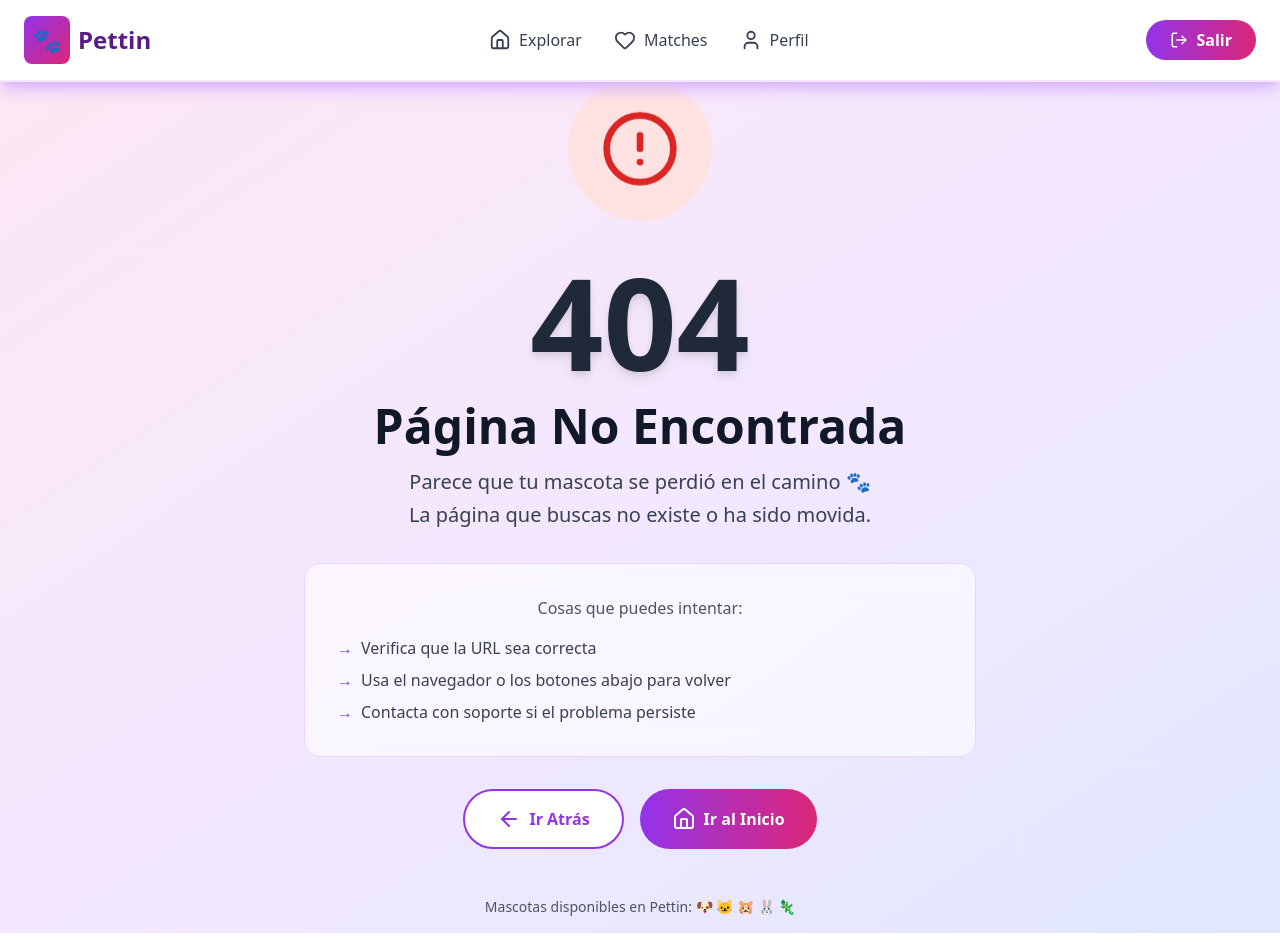
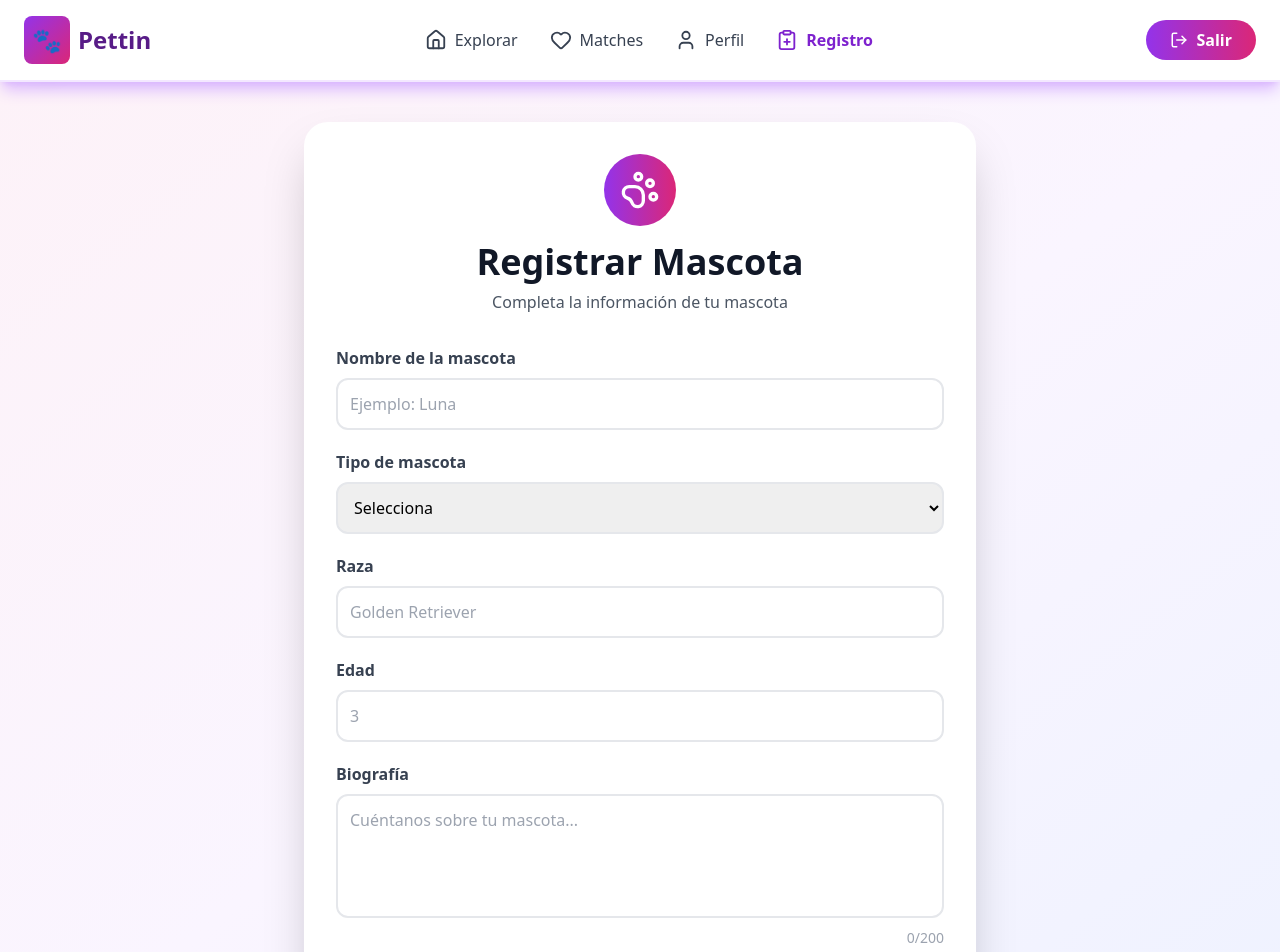
Before and after one commit to Yukimaed27/Petin, a React (Create React App) app: page /register-pet in a window 1280 px wide. Shown: the top 952 px of the page. Built offline with nearby package versions, Linux system fonts and the light colour scheme; sample sign-in values are in the browser's storage.

Commit message:
feat: añadí el formulario de regrsitro de mascotas

```diff
--- a/src/App.js
+++ b/src/App.js
@@ -11,6 +11,7 @@ import Profile from "./pages/Profile";
 import NotFound from "./pages/NotFound";
 import Navbar from "./components/Navbar";
 import Dashboard from "./pages/Dashboard";
+import RegisterPet from "./pages/RegisterPet.js";
 
 function App() {
   const { auth, logout } = useAuth();
@@ -80,11 +81,16 @@ function App() {
             element={auth ? <Profile /> : <Navigate to="/login" replace />}
           />
 
+          {/* REGISTER PET */}
+          <Route
+            path="/register-pet"
+            element={auth ? <RegisterPet /> : <Navigate to="/login" replace />}
+          />
+
           {/* RUTA COMODÍN - Captura cualquier otra ruta y muestra página 404 personalizada */}
           <Route path="*" element={<NotFound />} />
 
           {/* RUTA dashboard- ADMIN */}
-
           <Route
             path="/dashboard"
             element={
--- a/src/components/Navbar.jsx
+++ b/src/components/Navbar.jsx
@@ -2,20 +2,19 @@ import React from "react";
 import { useNavigate } from "react-router-dom";
 import { NavLink } from "react-router-dom";
 import { Home, Heart, User, LogOut } from "lucide-react";
+import { ClipboardPlus, ClipboardList } from "lucide-react";
 
 function Navbar({ onLogout }) {
-
   const navigate = useNavigate();
 
   const handleLogout = () => {
-    onLogout();       // borra token
+    onLogout(); // borra token
     navigate("/login");
   };
 
   return (
     /* NAVBAR CONTENEDOR - Barra de navegación fija con sombra profesional y sticky top */
     <nav className="sticky top-0 z-50 flex justify-between items-center px-6 py-4 bg-white shadow-lg shadow-purple-300 border-b-2 border-purple-100">
-
       <div className="flex justify-start">
         {/* LOGO PRINCIPAL - Marca y nombre de la app clickeable */}
         <button
@@ -31,11 +30,14 @@ function Navbar({ onLogout }) {
 
       {/* MENÚ DE NAVEGACIÓN - Links principales del navbar */}
       <div className="flex justify-center flex-1 gap-8 items-center sm:gap-8 mx-2">
-
         {/* BOTÓN HOME - Navega a explore */}
         <NavLink
           to="/explore"
-            className={({ isActive }) => isActive ? "font-bold text-purple-700 transition duration-300 flex items-center gap-2 cursor-pointer" : "text-gray-700 hover:text-purple-700 transition duration-300 flex items-center font-medium gap-2 cursor-pointer"}
+          className={({ isActive }) =>
+            isActive
+              ? "font-bold text-purple-700 transition duration-300 flex items-center gap-2 cursor-pointer"
+              : "text-gray-700 hover:text-purple-700 transition duration-300 flex items-center font-medium gap-2 cursor-pointer"
+          }
           // className="text-gray-700 hover:text-purple-900 transition duration-300 font-medium flex items-center gap-2"
         >
           <Home size={22} />
@@ -45,7 +47,11 @@ function Navbar({ onLogout }) {
         {/* BOTÓN MATCHES - Navega a matches */}
         <NavLink
           to="/match"
-            className={({ isActive }) => isActive ? "font-bold text-purple-700 transition duration-300 flex items-center gap-2 cursor-pointer" : "text-gray-700 hover:text-purple-700 transition duration-300 flex items-center font-medium gap-2 cursor-pointer"}
+          className={({ isActive }) =>
+            isActive
+              ? "font-bold text-purple-700 transition duration-300 flex items-center gap-2 cursor-pointer"
+              : "text-gray-700 hover:text-purple-700 transition duration-300 flex items-center font-medium gap-2 cursor-pointer"
+          }
           // className="text-gray-700 hover:text-purple-900 transition duration-300 font-medium flex items-center gap-2"
         >
           <Heart size={22} />
@@ -55,11 +61,35 @@ function Navbar({ onLogout }) {
         {/* BOTÓN PERFIL - Navega a perfil del usuario */}
         <NavLink
           to="/profile"
-            className={({ isActive }) => isActive ? "font-bold text-purple-700 transition duration-300 flex items-center gap-2 cursor-pointer" : "text-gray-700 hover:text-purple-700 transition duration-300 flex items-center font-medium gap-2 cursor-pointer"}
+          className={({ isActive }) =>
+            isActive
+              ? "font-bold text-purple-700 transition duration-300 flex items-center gap-2 cursor-pointer"
+              : "text-gray-700 hover:text-purple-700 transition duration-300 flex items-center font-medium gap-2 cursor-pointer"
+          }
           // className="text-gray-700 hover:text-purple-900 transition duration-300 font-medium flex items-center gap-2"
         >
           <User size={22} />
           <span className="hidden md:inline">Perfil</span>
+        </NavLink>
+
+        <NavLink
+          to="/register-pet"
+          className={({ isActive }) =>
+            isActive
+              ? "font-bold text-purple-700 transition duration-300 flex items-center gap-2 cursor-pointer"
+              : "text-gray-700 hover:text-purple-700 transition duration-300 flex items-center font-medium gap-2 cursor-pointer"
+          }
+        >
+          {({ isActive }) => (
+            <>
+              {isActive ? (
+                <ClipboardPlus size={22} />
+              ) : (
+                <ClipboardList size={22} />
+              )}
+              <span className="hidden md:inline">Registro</span>
+            </>
+          )}
         </NavLink>
       </div>
 
@@ -73,7 +103,6 @@ function Navbar({ onLogout }) {
           Salir
         </button>
       </div>
-
     </nav>
   );
 }
--- a/src/pages/Explore.js
+++ b/src/pages/Explore.js
@@ -159,6 +159,8 @@ function Explore() {
             <Card key={pet.id} pet={pet} />
           ))}
         </div>
+
+
       </div>
     </div>
   );
--- /dev/null
+++ b/src/pages/RegisterPet.js
@@ -0,0 +1,253 @@
+import React, { useState } from "react";
+import { useNavigate } from "react-router-dom";
+import { PawPrint, ArrowLeft } from "lucide-react";
+
+function RegisterPet() {
+  const navigate = useNavigate();
+
+  // ESTADO DEL FORMULARIO
+  const [form, setForm] = useState({
+    petName: "",
+    petType: "",
+    petBreed: "",
+    petAge: "",
+    petBio: "",
+  });
+
+  // ESTADO DE ERRORES
+  const [errors, setErrors] = useState({});
+
+  // MANEJAR CAMBIOS
+  const handleChange = (e) => {
+    setForm({
+      ...form,
+      [e.target.name]: e.target.value,
+    });
+  };
+
+  // VALIDACIONES DINÁMICAS
+  const validate = () => {
+    let newErrors = {};
+
+    // Nombre
+    if (form.petName.trim().length < 3) {
+      newErrors.petName =
+        "El nombre debe tener mínimo 3 caracteres";
+    }
+
+    // Tipo
+    if (!form.petType) {
+      newErrors.petType = "Selecciona un tipo";
+    }
+
+    // Raza
+    if (form.petBreed.trim().length < 3) {
+      newErrors.petBreed =
+        "La raza debe tener mínimo 3 caracteres";
+    }
+
+    // Edad
+    if (form.petAge <= 0) {
+      newErrors.petAge =
+        "La edad debe ser mayor a 0";
+    }
+
+    // Biografía
+    if (form.petBio.length > 200) {
+      newErrors.petBio =
+        "Máximo 200 caracteres";
+    }
+
+    setErrors(newErrors);
+
+    return Object.keys(newErrors).length === 0;
+  };
+
+  // ENVIAR FORMULARIO
+  const handleSubmit = (e) => {
+    e.preventDefault();
+
+    // VALIDAR
+    if (!validate()) return;
+
+    // GUARDAR EN LOCALSTORAGE
+    localStorage.setItem(
+      "pettin_pet",
+      JSON.stringify(form)
+    );
+
+    alert("¡Mascota registrada exitosamente! 🐾");
+
+    navigate("/profile");
+  };
+
+  return (
+    <div className="min-h-screen bg-gradient-to-br from-pink-50 via-purple-50 to-indigo-50 flex items-center justify-center px-6 py-10">
+
+      {/* BOTÓN VOLVER */}
+      <button
+        onClick={() => navigate("/explore")}
+        className="absolute top-6 left-6 bg-white p-3 rounded-full shadow-lg hover:scale-110 transition"
+      >
+        <ArrowLeft />
+      </button>
+
+      <div className="bg-white shadow-2xl rounded-3xl p-8 w-full max-w-2xl">
+
+        {/* HEADER */}
+        <div className="text-center mb-8">
+          <div className="flex justify-center mb-4">
+            <div className="bg-gradient-to-r from-purple-600 to-pink-600 p-4 rounded-full text-white">
+              <PawPrint size={40} />
+            </div>
+          </div>
+
+          <h1 className="text-4xl font-extrabold text-gray-900">
+            Registrar Mascota
+          </h1>
+
+          <p className="text-gray-600 mt-2">
+            Completa la información de tu mascota
+          </p>
+        </div>
+
+        {/* FORMULARIO */}
+        <form onSubmit={handleSubmit} className="space-y-5">
+
+          {/* NOMBRE */}
+          <div>
+            <label className="font-semibold text-gray-700">
+              Nombre de la mascota
+            </label>
+
+            <input
+              type="text"
+              name="petName"
+              value={form.petName}
+              onChange={handleChange}
+              placeholder="Ejemplo: Luna"
+              className="w-full mt-2 p-3 border-2 border-gray-200 rounded-xl focus:outline-none focus:border-purple-500"
+            />
+
+            {errors.petName && (
+              <p className="text-red-500 text-sm mt-1">
+                {errors.petName}
+              </p>
+            )}
+          </div>
+
+          {/* TIPO */}
+          <div>
+            <label className="font-semibold text-gray-700">
+              Tipo de mascota
+            </label>
+
+            <select
+              name="petType"
+              value={form.petType}
+              onChange={handleChange}
+              className="w-full mt-2 p-3 border-2 border-gray-200 rounded-xl focus:outline-none focus:border-purple-500"
+            >
+              <option value="">Selecciona</option>
+              <option value="Perro">Perro</option>
+              <option value="Gato">Gato</option>
+              <option value="Conejo">Conejo</option>
+              <option value="Ave">Ave</option>
+            </select>
+
+            {errors.petType && (
+              <p className="text-red-500 text-sm mt-1">
+                {errors.petType}
+              </p>
+            )}
+          </div>
+
+          {/* RAZA */}
+          <div>
+            <label className="font-semibold text-gray-700">
+              Raza
+            </label>
+
+            <input
+              type="text"
+              name="petBreed"
+              value={form.petBreed}
+              onChange={handleChange}
+              placeholder="Golden Retriever"
+              className="w-full mt-2 p-3 border-2 border-gray-200 rounded-xl focus:outline-none focus:border-purple-500"
+            />
+
+            {errors.petBreed && (
+              <p className="text-red-500 text-sm mt-1">
+                {errors.petBreed}
+              </p>
+            )}
+          </div>
+
+          {/* EDAD */}
+          <div>
+            <label className="font-semibold text-gray-700">
+              Edad
+            </label>
+
+            <input
+              type="number"
+              name="petAge"
+              value={form.petAge}
+              onChange={handleChange}
+              placeholder="3"
+              className="w-full mt-2 p-3 border-2 border-gray-200 rounded-xl focus:outline-none focus:border-purple-500"
+            />
+
+            {errors.petAge && (
+              <p className="text-red-500 text-sm mt-1">
+                {errors.petAge}
+              </p>
+            )}
+          </div>
+
+          {/* BIO */}
+          <div>
+            <label className="font-semibold text-gray-700">
+              Biografía
+            </label>
+
+            <textarea
+              name="petBio"
+              value={form.petBio}
+              onChange={handleChange}
+              rows={4}
+              maxLength={200}
+              placeholder="Cuéntanos sobre tu mascota..."
+              className="w-full mt-2 p-3 border-2 border-gray-200 rounded-xl resize-none focus:outline-none focus:border-purple-500"
+            />
+
+            <div className="flex justify-between mt-1">
+              {errors.petBio ? (
+                <p className="text-red-500 text-sm">
+                  {errors.petBio}
+                </p>
+              ) : (
+                <span></span>
+              )}
+
+              <p className="text-gray-400 text-sm">
+                {form.petBio.length}/200
+              </p>
+            </div>
+          </div>
+
+          {/* BOTÓN */}
+          <button
+            type="submit"
+            className="w-full bg-gradient-to-r from-purple-600 to-pink-600 text-white py-3 rounded-full font-bold text-lg hover:scale-105 hover:shadow-lg transition"
+          >
+            Registrar Mascota
+          </button>
+        </form>
+      </div>
+    </div>
+  );
+}
+
+export default RegisterPet;
```
Lines whose indentation alone changed are shown as unchanged.
